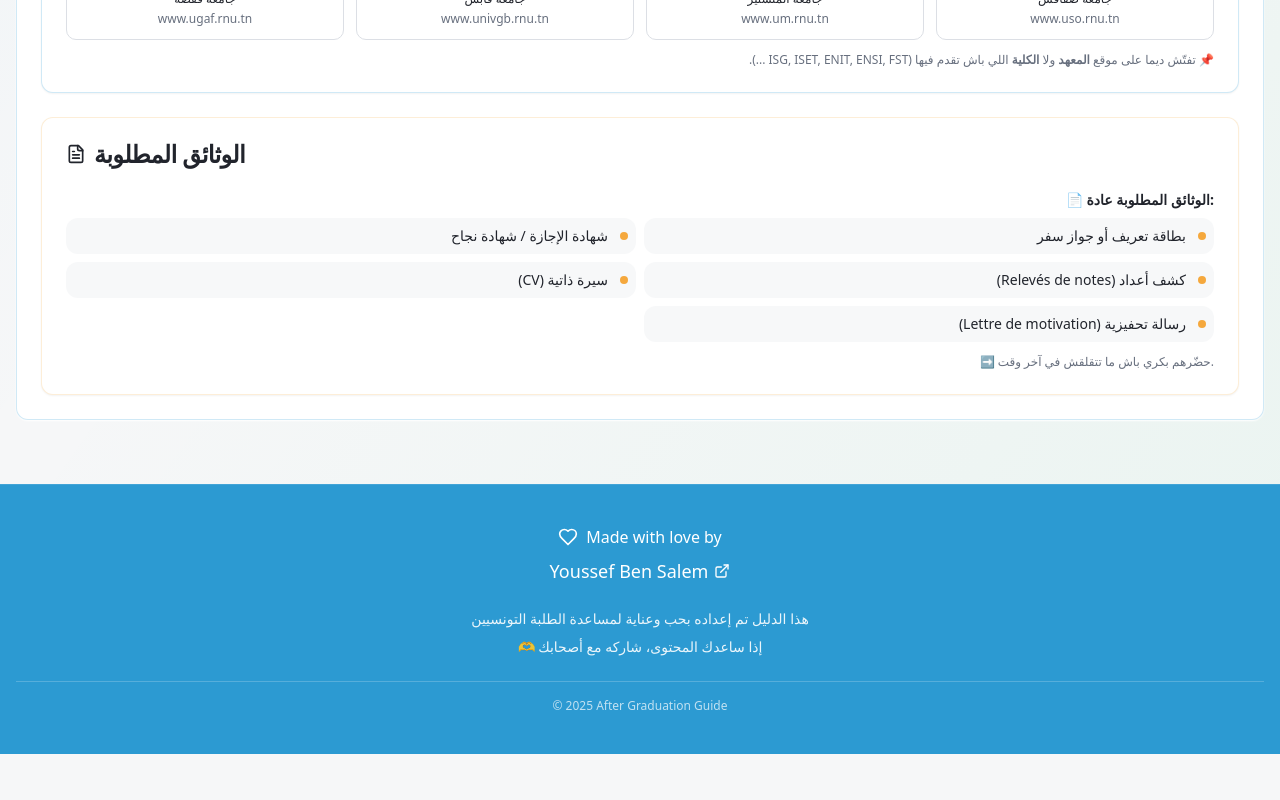
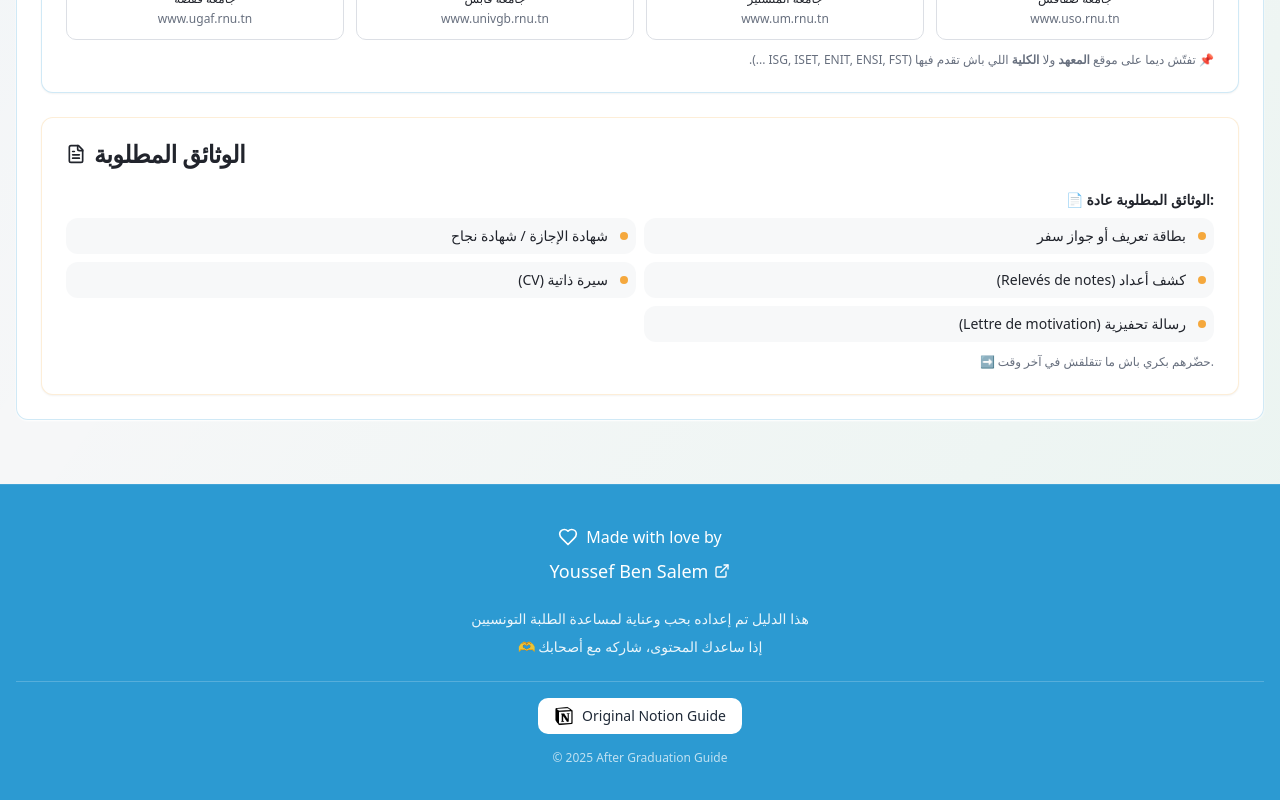
Before and after one commit to jozefelmanga/after-graduation-guide, a React (Vite) app: page /master in a window 1280 px wide. Shown: the part 1332-2132 px from the top of the page. Before the commit the page ends 2086 px from the top, so only its background shows below. Built offline with nearby package versions, Linux system fonts and the light colour scheme.

Commit message:
Add button to Footer for external link to Notion guide
Integrate a new Button component in the Footer to provide users with direct access to the original Notion guide. Adjust layout for improved spacing and maintain consistency with the overall design.

```diff
--- a/src/components/Footer.tsx
+++ b/src/components/Footer.tsx
@@ -1,4 +1,5 @@
 import { Heart, ExternalLink } from "lucide-react";
+import { Button } from "./ui/button";
 
 const Footer = () => {
   return (
@@ -26,7 +27,26 @@ const Footer = () => {
             <p>إذا ساعدك المحتوى، شاركه مع أصحابك 🫶</p>
           </div>
 
-          <div className="pt-4 border-t border-white/20 dark:border-white/10">
+          <div className="mt-4 pt-4 border-t border-white/20 dark:border-white/10">
+            <Button
+              variant="outline"
+              className="bg-white hover:bg-white/90 text-gray-800 border-none mb-4 transition-all"
+              asChild
+            >
+              <a
+                href="https://www.notion.so/What-s-Next-2135aa5d141480238827d283e1d4575a"
+                target="_blank"
+                rel="noopener noreferrer"
+                className="inline-flex items-center gap-2"
+              >
+                <img
+                  src="/assets/images/Notion_app_logo.png"
+                  alt="Notion Logo"
+                  className="w-5 h-5"
+                />
+                <span>Original Notion Guide</span>
+              </a>
+            </Button>
             <p className="text-xs text-white/70">
               © 2025 After Graduation Guide
             </p>
```
Also changed, not shown: public/assets/images/Notion_app_logo.png (added).
